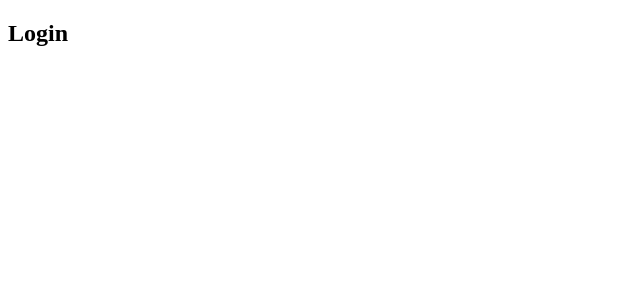
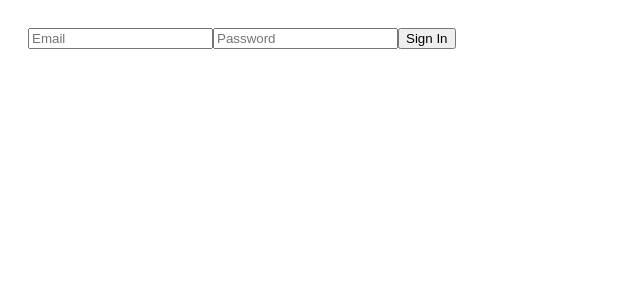
Before and after one commit to binghamtonsa/time3, a React (Create React App) app in the folder client/: page / in a window 1280 px wide. Shown: the top 300 px of the page, without its empty margins (0-640 px from the left). Built offline with nearby package versions, Linux system fonts and the light colour scheme.

Commit message:
Update login.js

```diff
--- a/client/src/components/Login/login.js
+++ b/client/src/components/Login/login.js
@@ -1,7 +1,36 @@
-import React from 'react';
+import "./App.css";
+import { React, useState } from "react";
 
-export default function Preferences() {
-  return(
-    <h2>Login</h2>
+function Login() {
+  const [email, setEmail] = useState("");
+  const [pass, setPass] = useState("");
+  const [message, setMessage] = useState("");
+
+  let handleSubmit = async () => {
+    // API call
+  }
+
+  return (
+    <div className="login">
+      <form onSubmit={handleSubmit}>
+        <input
+          type="text"
+          value={email}
+          placeholder="Email"
+          onChange={(e) => setEmail(e.target.value)}
+        />
+        <input
+          type="text"
+          value={pass}
+          placeholder="Password"
+          onChange={(e) => setPass(e.target.value)}
+        />
+        <button type="submit">Sign In</button>
+
+        <div className="message">{message ? <p>{message}</p> : null}</div>
+      </form>
+    </div>
   );
 }
+
+export default Login;
```
